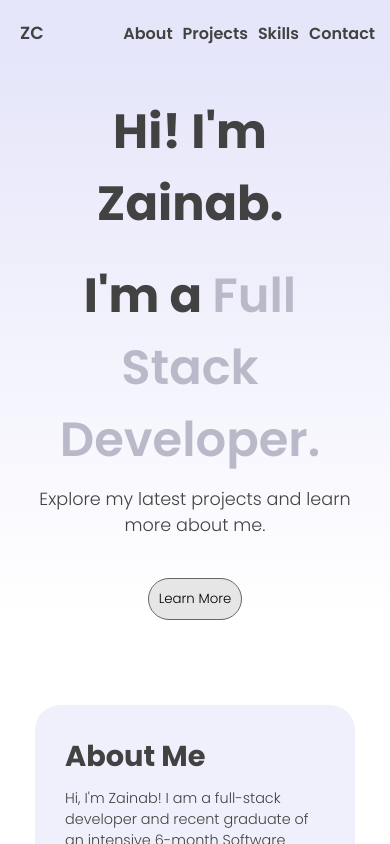
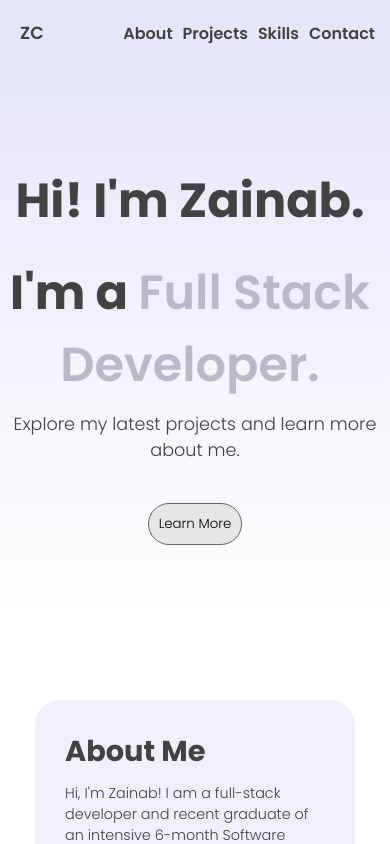
Before and after one commit to zainabch123/updated-portfolio-react-app, a React (Vite) app: page / in a window 390 px wide. Shown: the top 844 px of the page. Built offline with nearby package versions, Linux system fonts and the light colour scheme.

Commit message:
Updated font size of title section for mobile device

```diff
--- a/src/index.css
+++ b/src/index.css
@@ -193,8 +193,12 @@ p {
 }
 
 @media (max-width: 455px) {
+  .title-section {
+    padding: 20px 10px 0px 10px;
+  }
+
   .title-section h1 {
-    font-size: 3rem;
+    font-size: 2.99rem;
   }
 }
 
```
